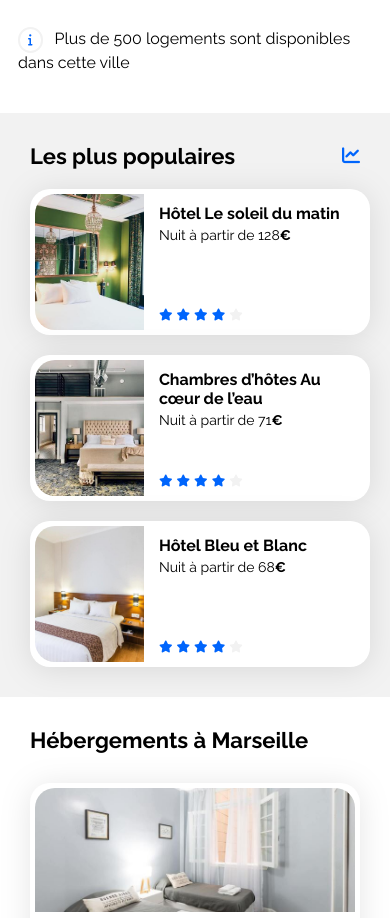
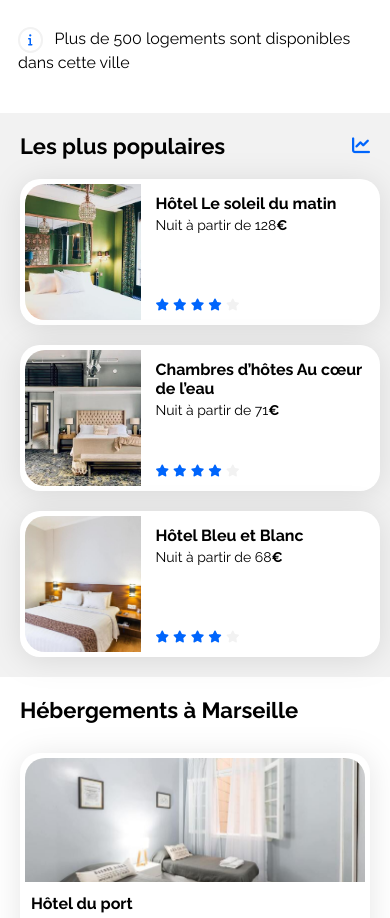
Before and after one commit to cl201ficelle/Booki, a plain HTML site: page index.html in a window 390 px wide. Shown: the part 505-1423 px from the top of the page. Drawn offline with Linux system fonts and the light colour scheme.

Commit message:
amelioration padding mobile

```diff
--- a/css/style.css
+++ b/css/style.css
@@ -49,6 +49,9 @@
 body{
     margin: 0;
 
+}
+.card-subtitle{
+    font-weight: 400;
 }
 
 
@@ -182,7 +185,7 @@ form{
     padding-top: 18px;
     font-size: 1.1em;
     border-radius: 15px;
-    box-shadow: 1px 3px 3px rgba(0, 0, 0, 0.1);
+    box-shadow: 3px 3px 3px rgba(0, 0, 0, 0.1);
 
 }
 
@@ -640,6 +643,9 @@ input{
     padding-bottom: 5px;
     margin-top: 0;
 }
+.hebergements-and-populaires section{
+    padding: 20px;
+}
 
 }
 
```
